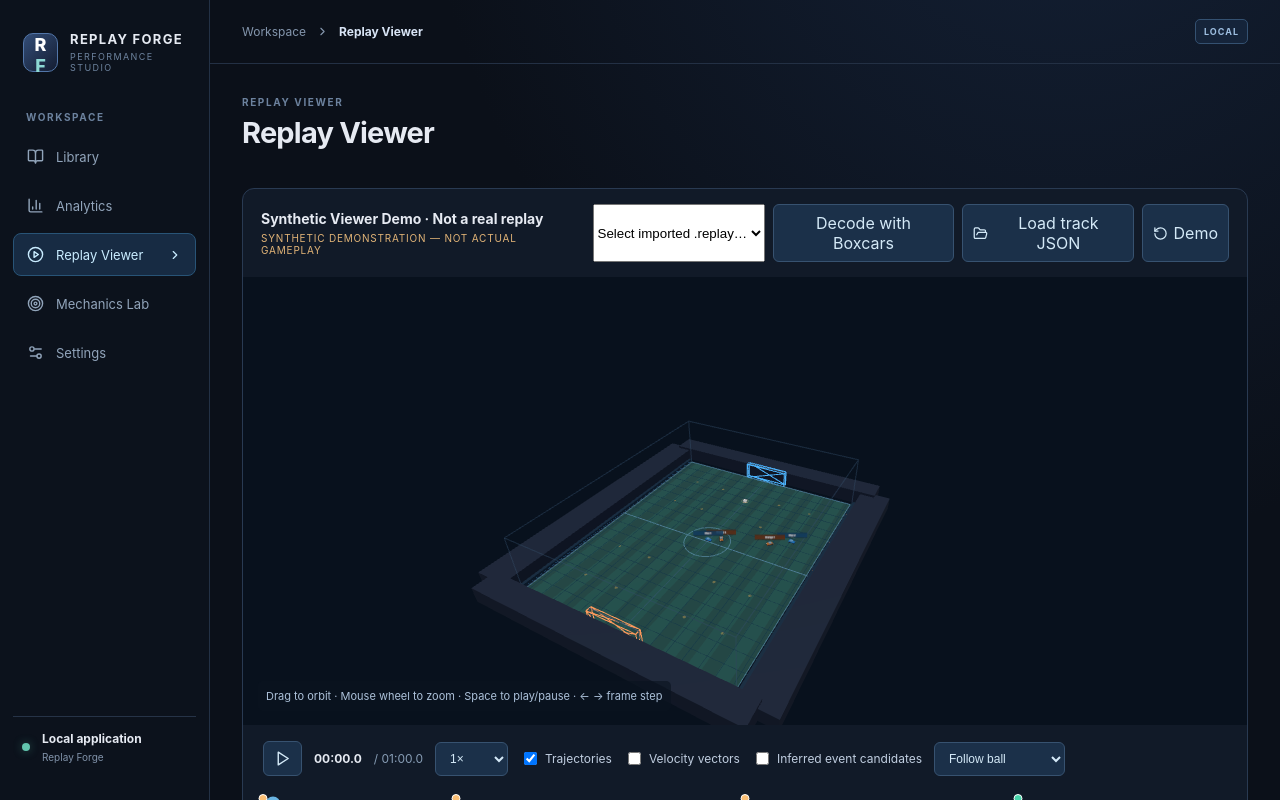
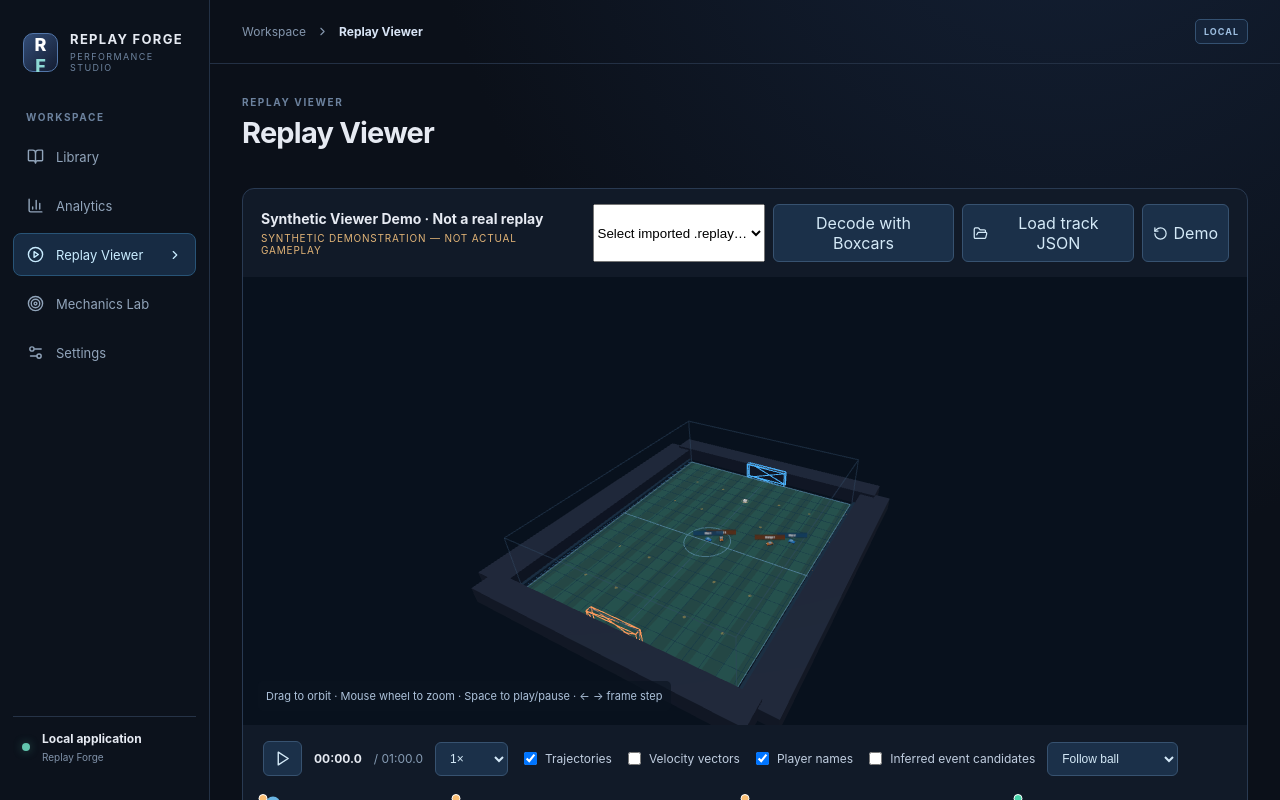
Before and after one commit to thecakeisalie05/Replay-Forge, a React (Vite) app: page / in a window 1280 px wide. Both pictures are taken after a click on the button "Replay Viewer". Built offline with nearby package versions, Linux system fonts and the light colour scheme.

Commit message:
Add viewer toggle for player identity labels: src/viewer/ReplayViewer.tsx

```diff
--- a/src/viewer/ReplayViewer.tsx
+++ b/src/viewer/ReplayViewer.tsx
@@ -9,7 +9,7 @@ import type {Replay} from '../types';
 import './viewer.css';
 export default function ReplayViewer({replays}:{replays:Replay[]}){
  const [showCandidates,setShowCandidates]=useState(false);const [decoding,setDecoding]=useState(false);const [selectedReplay,setSelectedReplay]=useState('');
- const [track,setTrack]=useState<Track>(()=>demoTrack());const [time,setTime]=useState(0),[playing,setPlaying]=useState(false),[speed,setSpeed]=useState(1),[trails,setTrails]=useState(true),[vectors,setVectors]=useState(false),[follow,setFollow]=useState('ball'),[error,setError]=useState('');const file=useRef<HTMLInputElement>(null);
+ const [track,setTrack]=useState<Track>(()=>demoTrack());const [time,setTime]=useState(0),[playing,setPlaying]=useState(false),[speed,setSpeed]=useState(1),[trails,setTrails]=useState(true),[vectors,setVectors]=useState(false),[labels,setLabels]=useState(true),[follow,setFollow]=useState('ball'),[error,setError]=useState('');const file=useRef<HTMLInputElement>(null);
  const visibleTrack=useMemo(()=>showCandidates?track:{...track,events:track.events.filter(e=>!e.detector)},[track,showCandidates]);
  const start=track.frames[0].time,end=track.frames[track.frames.length-1].time,duration=end-start;
  useEffect(()=>{if(!playing)return;let raf=0,previous=0;const tick=(now:number)=>{if(previous){const delta=Math.min((now-previous)/1000,.12)*speed;setTime(t=>{const next=t+delta;if(next>=end){setPlaying(false);return end}return next})}previous=now;raf=requestAnimationFrame(tick)};raf=requestAnimationFrame(tick);return()=>cancelAnimationFrame(raf)},[playing,speed,end]);
@@ -18,8 +18,8 @@ export default function ReplayViewer({replays}:{replays:Replay[]}){
  async function onFile(e:React.ChangeEvent<HTMLInputElement>){const f=e.target.files?.[0];if(!f)return;try{const data=validateTrack(JSON.parse(await f.text()));setTrack(withDetectedEvents(data));setTime(data.frames[0].time);setPlaying(false);setFollow('ball');setError('')}catch(err){setError(err instanceof Error?err.message:String(err))}e.target.value=''}
  async function decodeSelected(){if(!selectedReplay||!window.replayForge)return;setDecoding(true);setPlaying(false);setError('');try{const decoded=validateTrack(await window.replayForge.decodeReplay(selectedReplay));setTrack(withDetectedEvents(decoded));setTime(decoded.frames[0].time);setFollow('ball')}catch(e){setError(String(e))}finally{setDecoding(false)}}
  return <div className="viewer-wrap"><div className="viewer-top"><div><strong>{track.title}</strong><small>{track.source==='demo'?'SYNTHETIC DEMONSTRATION — NOT ACTUAL GAMEPLAY':'IMPORTED TRACK DATA — DECODER-DEPENDENT'}</small></div><div className="viewer-actions"><select value={selectedReplay} onChange={e=>setSelectedReplay(e.target.value)} aria-label="Choose imported replay"><option value="">Select imported .replay…</option>{replays.map(r=><option value={r.path} key={r.path}>{r.name}</option>)}</select><button disabled={!selectedReplay||decoding} onClick={decodeSelected}>{decoding?'Decoding…':'Decode with Boxcars'}</button><input ref={file} type="file" accept=".json,application/json" hidden onChange={onFile}/><button onClick={()=>file.current?.click()}><FolderOpen size={15}/> Load track JSON</button><button onClick={()=>{setTrack(demoTrack());setTime(0);setPlaying(false);setFollow('ball')}}><RotateCcw size={15}/> Demo</button></div></div>{error&&<div className="viewer-error">{error}</div>}
- <div className="viewer-stage"><Viewer3D track={visibleTrack} time={time} trails={trails} vectors={vectors} follow={follow}/><div className="viewer-help">Drag to orbit · Mouse wheel to zoom · Space to play/pause · ← → frame step</div></div>
- <div className="viewer-controls"><div className="viewer-playrow"><button className="viewer-play" onClick={()=>{if(time>=end)setTime(start);setPlaying(p=>!p)}}>{playing?<Pause size={17}/>:<Play size={17}/>}</button><strong>{stamp(time)}</strong><span>/ {stamp(end)}</span><select value={speed} onChange={e=>setSpeed(Number(e.target.value))}>{[.25,.5,1,1.5,2,4].map(v=><option key={v} value={v}>{v}×</option>)}</select><label><input type="checkbox" checked={trails} onChange={e=>setTrails(e.target.checked)}/> Trajectories</label><label><input type="checkbox" checked={vectors} onChange={e=>setVectors(e.target.checked)}/> Velocity vectors</label><label><input type="checkbox" checked={showCandidates} onChange={e=>setShowCandidates(e.target.checked)}/> Inferred event candidates</label><select aria-label="Camera target" value={follow} onChange={e=>setFollow(e.target.value)}><option value="ball">Follow ball</option><option value="none">Fixed center</option>{track.players.map(p=><option key={p.id} value={p.id}>Follow {p.name}</option>)}</select></div>
+ <div className="viewer-stage"><Viewer3D track={visibleTrack} time={time} trails={trails} vectors={vectors} labels={labels} follow={follow}/><div className="viewer-help">Drag to orbit · Mouse wheel to zoom · Space to play/pause · ← → frame step</div></div>
+ <div className="viewer-controls"><div className="viewer-playrow"><button className="viewer-play" onClick={()=>{if(time>=end)setTime(start);setPlaying(p=>!p)}}>{playing?<Pause size={17}/>:<Play size={17}/>}</button><strong>{stamp(time)}</strong><span>/ {stamp(end)}</span><select value={speed} onChange={e=>setSpeed(Number(e.target.value))}>{[.25,.5,1,1.5,2,4].map(v=><option key={v} value={v}>{v}×</option>)}</select><label><input type="checkbox" checked={trails} onChange={e=>setTrails(e.target.checked)}/> Trajectories</label><label><input type="checkbox" checked={vectors} onChange={e=>setVectors(e.target.checked)}/> Velocity vectors</label><label><input type="checkbox" checked={labels} onChange={e=>setLabels(e.target.checked)}/> Player names</label><label><input type="checkbox" checked={showCandidates} onChange={e=>setShowCandidates(e.target.checked)}/> Inferred event candidates</label><select aria-label="Camera target" value={follow} onChange={e=>setFollow(e.target.value)}><option value="ball">Follow ball</option><option value="none">Fixed center</option>{track.players.map(p=><option key={p.id} value={p.id}>Follow {p.name}</option>)}</select></div>
  <div className="viewer-timeline"><input aria-label="Playback timeline" type="range" min={start} max={end} step={.01} value={time} onChange={e=>{setPlaying(false);setTime(Number(e.target.value))}}/>{visibleTrack.events.map((ev,i)=><button key={i} style={{left:(100*(ev.time-start)/duration)+'%'}} title={ev.label} className={'event-pin event-'+ev.type} onClick={()=>{setTime(Math.max(start,Math.min(end,ev.time)));setPlaying(false)}} />)}</div>
  <div className="viewer-events"><strong>EVENTS</strong>{track.events.map((ev,i)=><button key={i} onClick={()=>{setTime(Math.max(start,Math.min(end,ev.time)));setPlaying(false)}}><span>{stamp(ev.time)}</span>{ev.label}</button>)}</div></div>
  <TrackSummary track={track}/><div className="viewer-footnote">Viewer supports Replay Forge normalized track JSON (v1). Native .replay loading is experimental; some actor identities remain unresolved. Inferred events are unverified low-confidence candidates. Trajectories are based on supplied or decoded frame data. Velocity vectors are approximate and depend on source data.</div></div>
```
